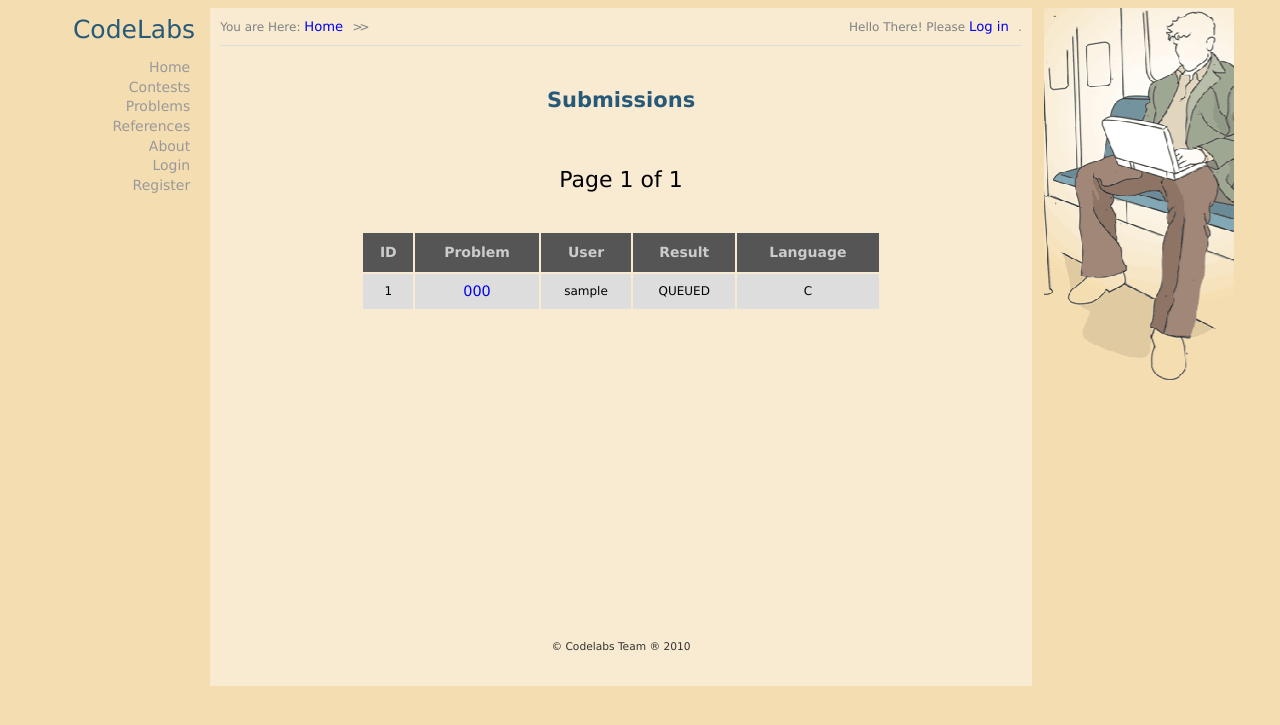
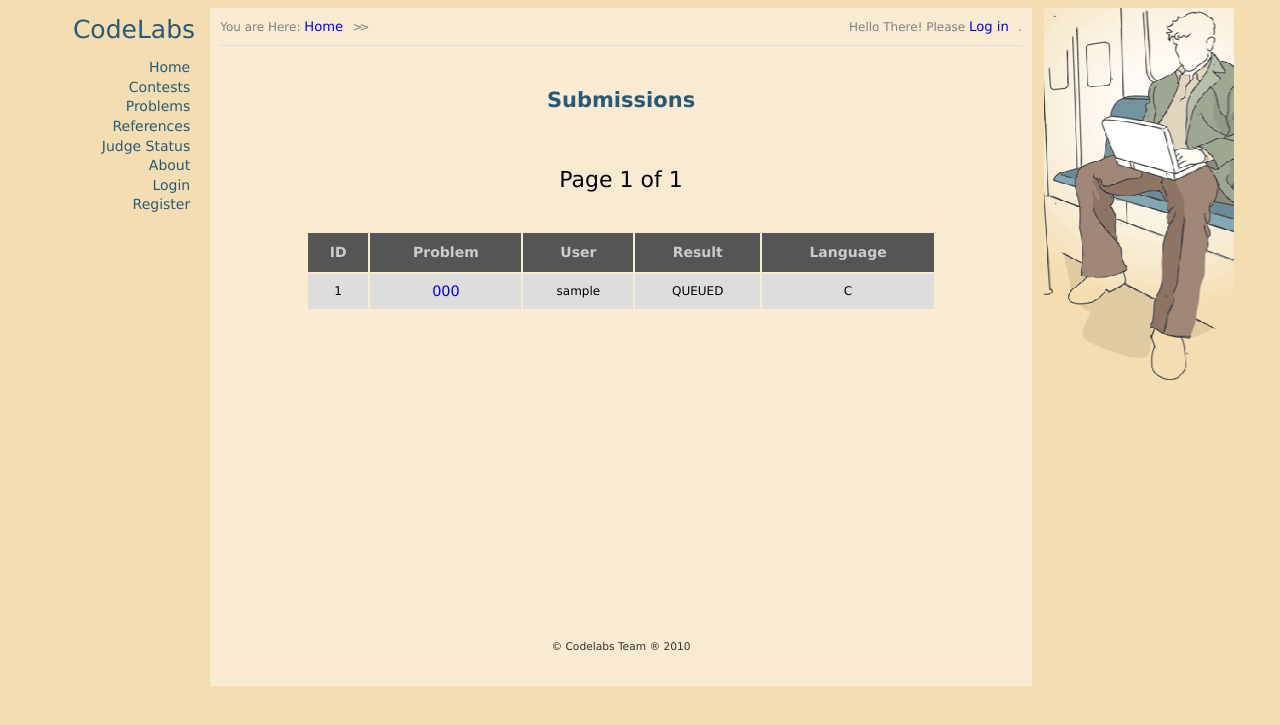
Before and after one commit to donatello/codechecker, a Django app: page /submissions/contests/1/ in a window 1280 px wide. Shown: the top 725 px of the page. Run offline with Django 3.2, Linux system fonts and the light colour scheme; tables that the repository leaves empty hold one stand-in row (values such as "Sample post"); parts of the project's set-up code (start-up, migrations or seed data) failed here and were passed over.

Commit message:
Minor fixes with css. Submission view had authentication issues as well. Fixed that.
Can we call this version 0.1 ?

--HG--
branch : 2010

```diff
--- a/codechecker/contests/views.py
+++ b/codechecker/contests/views.py
@@ -161,8 +161,8 @@ def generate_ranklist(contest_id=-1):
         for item in users_list:
             rowItem = []
 
-            rowItem.append( { 'value': item[0].username})
-            rowItem.append( { 'value': '<font style="font-size: 1.25em;"><b>' + str(item[2]['points']) + '</b></font>' })
+            rowItem.append( { 'value': '<font style="font-size: 1.15em;">' + item[0].username + '</font>'})
+            rowItem.append( { 'value': '<font style="font-size: 1.1em;"><b>' + str(item[2]['points']) + '</b></font>' })
             rowItem.append( { 'value': item[2]['penalty']})
 
             for problem in problems:
@@ -171,7 +171,7 @@ def generate_ranklist(contest_id=-1):
 
                 if problem in user_problems:
 
-                    rowItem.append( { 'value': '<font style="font-size: 1.25em;"><b>' + str(problem.maxScore) + '</b> </font>(' + str(len(attempts)) + ')'})
+                    rowItem.append( { 'value': '<font style="font-size: 1.1em;"><b>' + str(problem.maxScore) + '</b> </font>(' + str(len(attempts)) + ')'})
                 elif len(attempts) != 0:
                     rowItem.append( { 'value': '(-' + str(len(attempts)) + ')'})
                 else:
@@ -217,6 +217,8 @@ def contest_view_handle(request, contest_id, action='description', page=1):
         vars.update(submissions_vars)
 
     elif action == "my_submissions":
+        if not request.user.is_authenticated() :
+            return HttpResponseRedirect('/site/login/?next=' + request.path)
         mysub_vars = submissions_view_handle(request, contest_id = contest.pk, user_context = True, non_page = True, page=page)
         vars.update(mysub_vars)
 
@@ -253,11 +255,13 @@ def problem_view_handle(request, problem_id, action='view', page=1):
 
         if action == 'submissions':
             submissions_vars = submissions_view_handle(request, problem_id = problem.pk, non_page = True, page=page)
-            debug(submissions_vars)
             vars.update(submissions_vars)
 
         elif action == "my_submissions":
+            if not request.user.is_authenticated() :
+                return HttpResponseRedirect('/site/login/?next=' + request.path)
             mysub_vars = submissions_view_handle(request, problem_id = problem.pk, user_context = True, non_page = True, page=page)
+            debug(mysub_vars)
             vars.update(mysub_vars)
 
     context = Context(request, vars)
--- a/media/css/style.css
+++ b/media/css/style.css
@@ -51,8 +51,8 @@ body{
     color:#666666;
 }
 
-#navlist li a:link { color: #999999; text-decoration:none; }
-#navlist li a:visited { color: #999999; text-decoration:none; }
+#navlist li a:link { color:  #275A78; text-decoration:none; }
+#navlist li a:visited { color: #275A78; text-decoration:none; }
 #navlist li a:hover {color: #666666; text-decoration:none; }
 
 h1{
@@ -150,7 +150,7 @@ h4{
    /* border-collapse:collapse; */
     font-size:12px;
     text-align:center;
-    width: 70%;
+    width: 85%;
     border: #555555;
 }
 
@@ -206,7 +206,7 @@ h4{
 }
 
 #links .selected{
-    color: #555555;
+    color:#555555;
     background: #CCCCCC;
 }
 
--- a/media/templates/base.html
+++ b/media/templates/base.html
@@ -26,6 +26,7 @@
                 <li><a href="/site/contests/">Contests</a></li>
                 <li><a href="/site/problems/">Problems</a></li>
                 <li><a href="/site/references/">References</a></li>
+                <li><a href="/site/submissions/">Judge Status</a></li>
                 <li><a href="/site/about/">About</a></li>
                 <!-- end navigation -->
                 {% if user.is_authenticated %}
```
